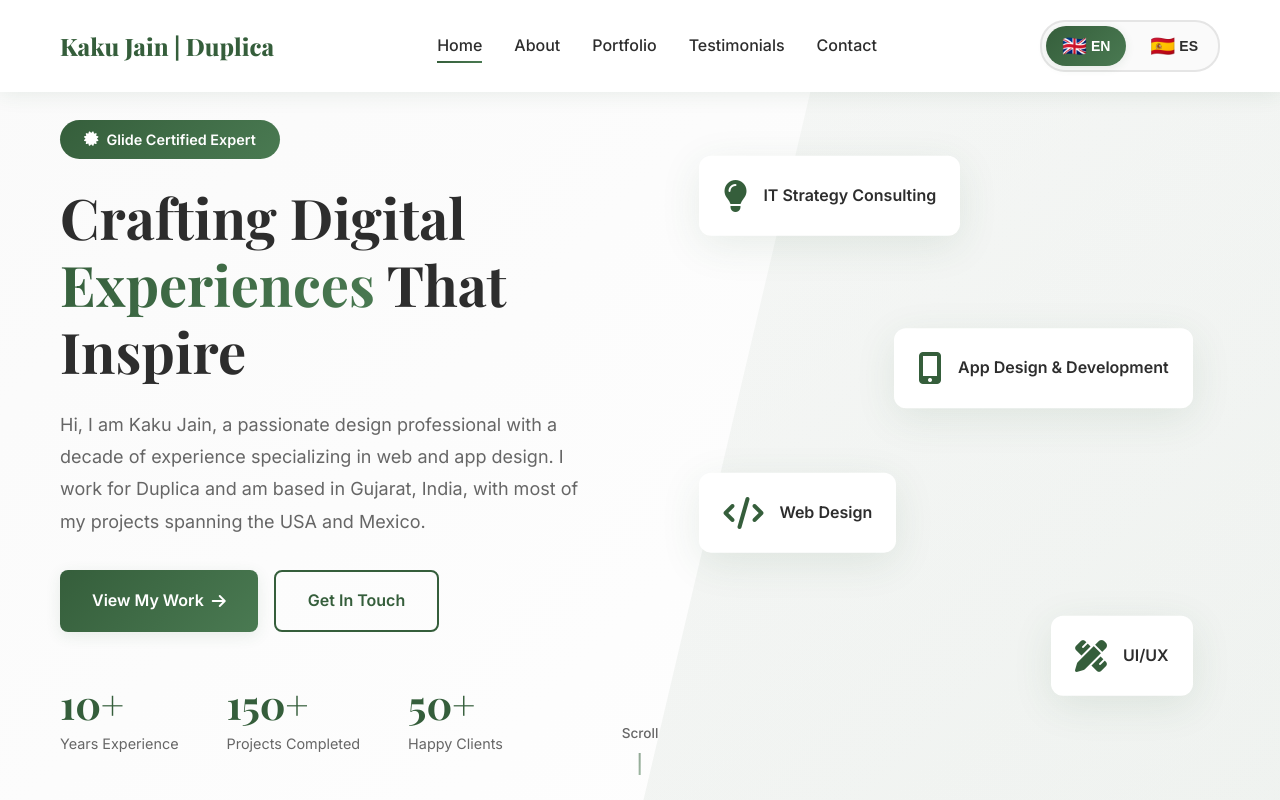
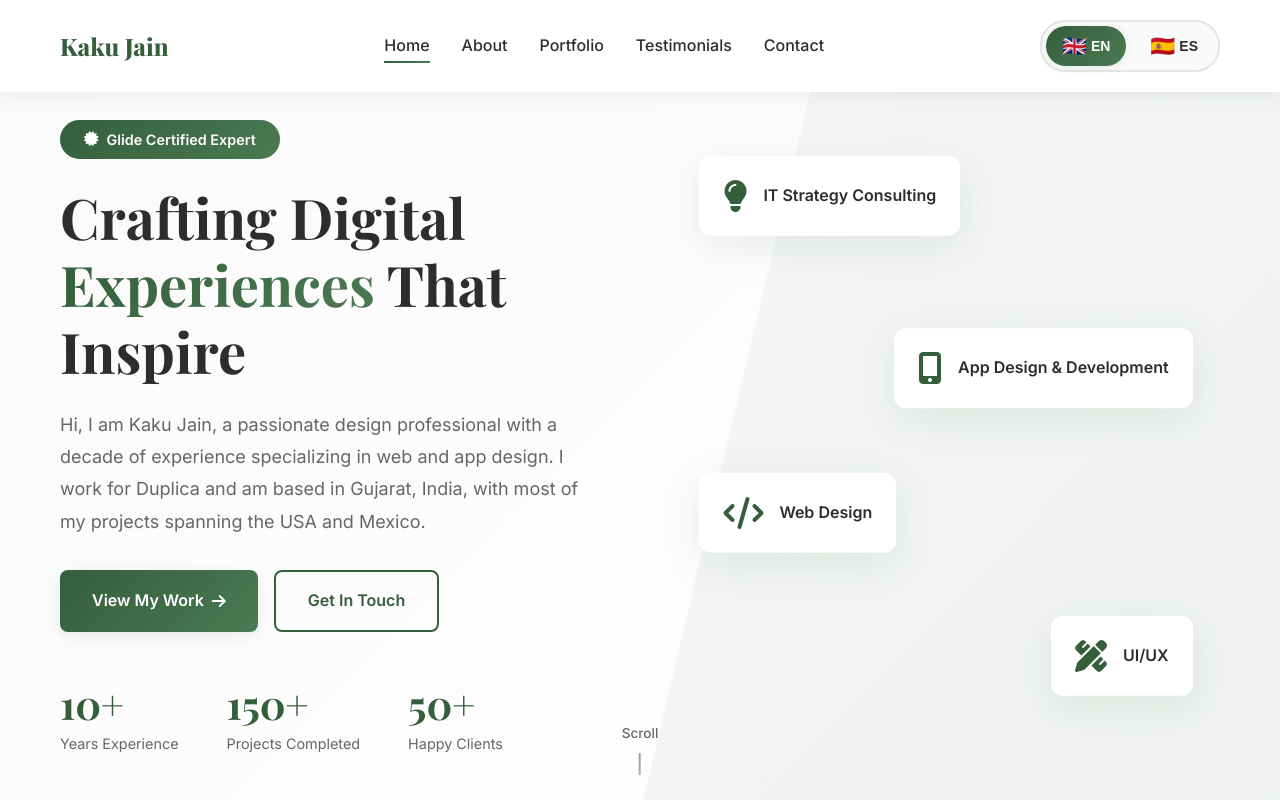
Before and after one commit to KakuJainNC/portfolio, a website built with Vite: page index.html in a window 1280 px wide. Shown: the top 800 px of the page. Built offline with nearby package versions, Linux system fonts and the light colour scheme.

Commit message:
Implement i18n for header and footer branding
- Add 'header.name' and 'footer.name' translation keys to both EN/ES
- Update navigation logo to show "Kaku Jain" only (removed "| Duplica")
- Add data-translate attributes to header logo and footer name
- Ensures consistent branding across both language versions

```diff
--- a/index.html
+++ b/index.html
@@ -16,7 +16,7 @@
     <nav class="navbar" id="navbar">
         <div class="container nav-container">
             <a href="#home" class="logo">
-                <span class="logo-text">Kaku Jain | Duplica</span>
+                <span class="logo-text" data-translate="header.name">Kaku Jain</span>
             </a>
             <ul class="nav-menu" id="nav-menu">
                 <li><a href="#home" class="nav-link active" data-translate="nav.home">Home</a></li>
@@ -552,7 +552,7 @@
         <div class="container">
             <div class="footer-content">
                 <div class="footer-info">
-                    <h3>Kaku Jain</h3>
+                    <h3 data-translate="footer.name">Kaku Jain</h3>
                     <p data-translate="footer.badge">Glide Certified Expert | Duplica</p>
                     <p class="footer-tagline" data-translate="footer.tagline">Crafting digital experiences that inspire and engage.</p>
                 </div>
--- a/translations.js
+++ b/translations.js
@@ -2,6 +2,7 @@
 const translations = {
     en: {
         // Navigation
+        'header.name': 'Kaku Jain',
         'nav.home': 'Home',
         'nav.about': 'About',
         'nav.portfolio': 'Portfolio',
@@ -137,6 +138,7 @@
         'form.submit': 'Send Message',
 
         // Footer
+        'footer.name': 'Kaku Jain',
         'footer.tagline': 'Crafting digital experiences that inspire and engage.',
         'footer.links.title': 'Quick Links',
         'footer.contact.title': 'Get In Touch',
@@ -156,6 +158,7 @@
 
     es: {
         // Navigation
+        'header.name': 'Kaku Jain',
         'nav.home': 'Inicio',
         'nav.about': 'Acerca de',
         'nav.portfolio': 'Portafolio',
@@ -291,6 +294,7 @@
         'form.submit': 'Enviar Mensaje',
 
         // Footer
+        'footer.name': 'Kaku Jain',
         'footer.tagline': 'Creando experiencias digitales que inspiran y cautivan.',
         'footer.links.title': 'Enlaces Rápidos',
         'footer.contact.title': 'Contáctame',
```
